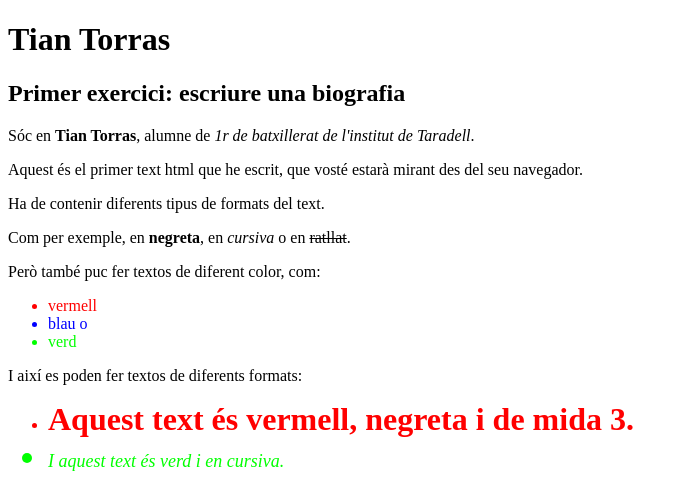
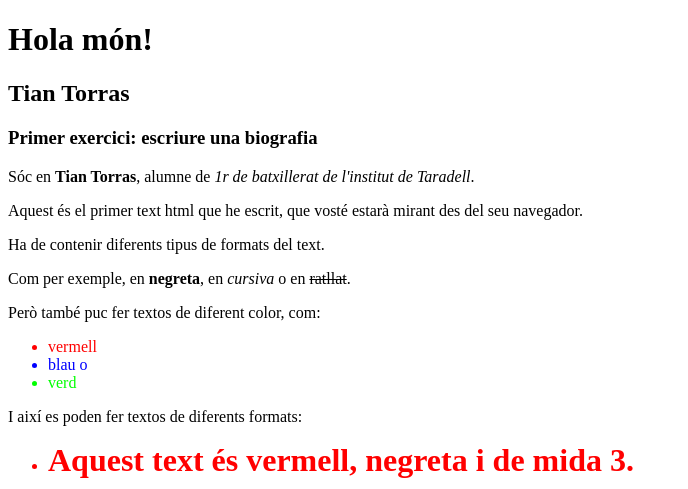
Before and after one commit to TitiElGran/Exercici1, a plain HTML site: page index.html in a window 1280 px wide. Shown: the top 489 px of the page, without its empty margins (0-688 px from the left). Drawn offline with Linux system fonts and the light colour scheme.

Commit message:
Update index.html

```diff
--- a/index.html
+++ b/index.html
@@ -3,11 +3,12 @@
   <head>
     <meta charset="utf-8">
     <meta name="viewport" content="width=device-width">
-    <title>La meva pàgina</title>
+    <title>Exercici 1</title>
   </head>
   <body>
-    <h1>Tian Torras</h1>
-    <h2>Primer exercici: escriure una biografia</h2>
+    <h1>Hola món!</h1>
+    <h2>Tian Torras</h2>
+    <h3>Primer exercici: escriure una biografia</h3>
     <p>Sóc en <strong>Tian Torras</strong>, alumne de <em>1r de batxillerat de l'institut de Taradell</em>.</p>
     <p>Aquest és el primer text html que he escrit, que vosté estarà mirant des del seu navegador.</p>
     <p>Ha de contenir diferents tipus de formats del text.</p>
```
